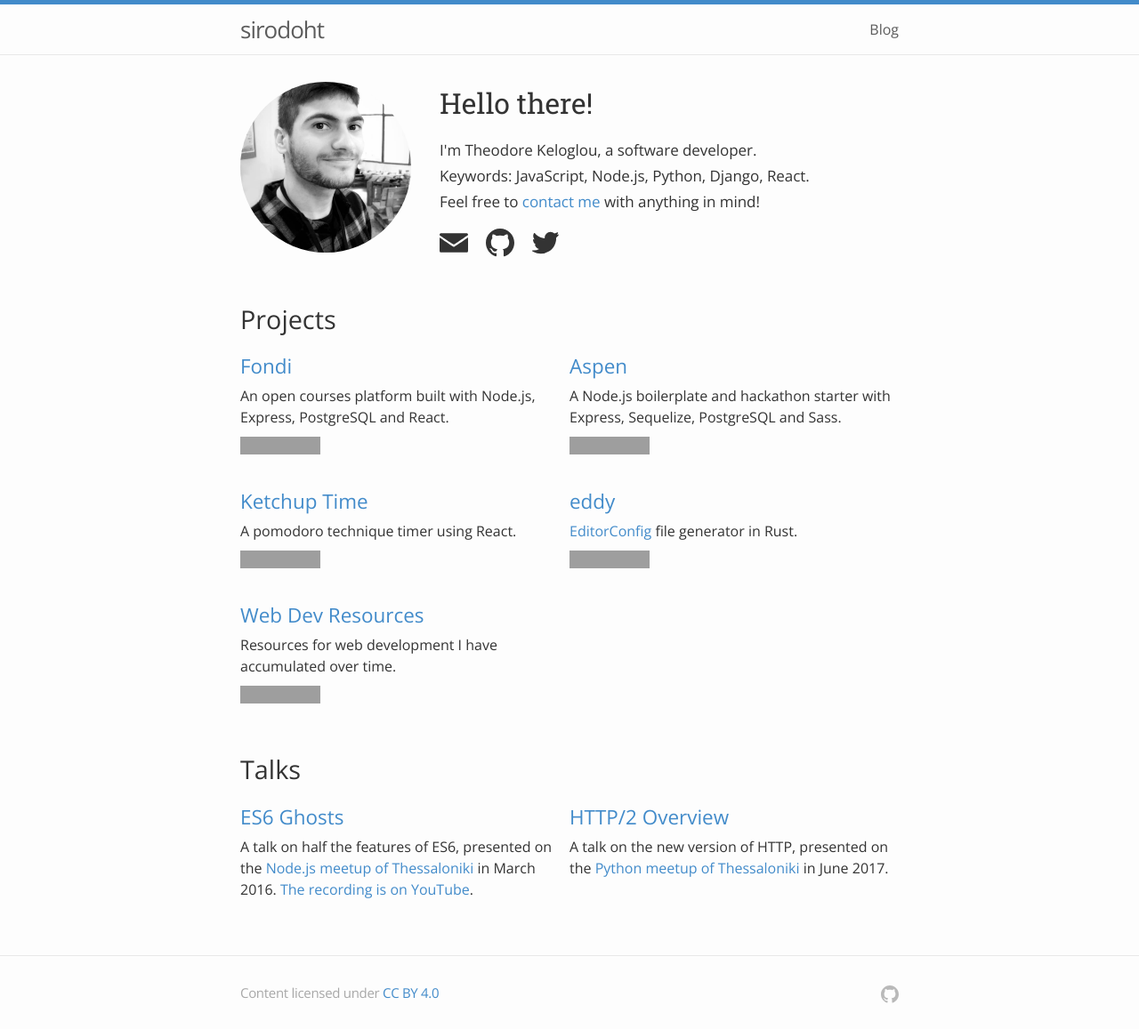
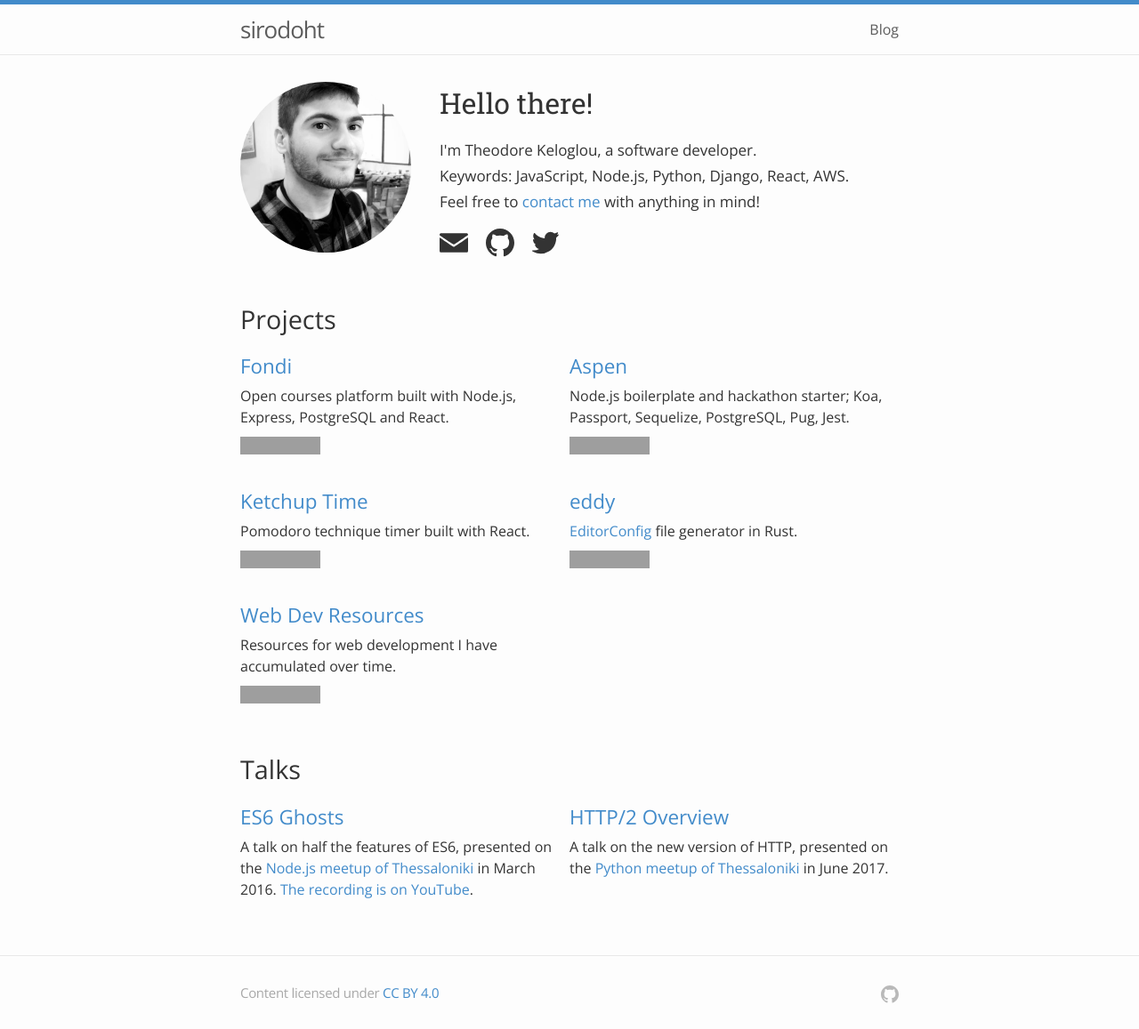
Before and after one commit to sirodoht/sirodoht.com, a Jekyll site: the page built from index.html, in a window 1280 px wide, cut to the strip 0-1157 px from the top of the page. Shown: the whole strip at 89% size. Built offline with Jekyll 4.4.1, drawn with Linux system fonts in a browser that asks for light colours; grey boxes are pictures that could not be loaded.

Commit message:
update copy on index page

```diff
--- a/index.html
+++ b/index.html
@@ -11,9 +11,9 @@ layout: default
         <p class="about-desc-text">
           I'm Theodore Keloglou, a software developer.
           <br>
-          Keywords: JavaScript, Node.js, Python, Django, React.
+          Keywords: JavaScript, Node.js, Python, Django, React, AWS.
           <br>
-          Feel free to <a href="mailto:theodorekeloglou@gmail.com?subject=Hi! What's up?" target="_blank">contact me</a>
+          Feel free to <a href="mailto:theodorekeloglou@gmail.com?subject=Hi!" target="_blank">contact me</a>
           with anything in mind!
         </p>
         <div class="about-desc-extra">
@@ -44,7 +44,7 @@ layout: default
           </a>
         </div>
         <div class="projects-content-item-desc">
-          An open courses platform built with Node.js, Express, PostgreSQL and React.
+          Open courses platform built with Node.js, Express, PostgreSQL and React.
           <iframe src="https://ghbtns.com/github-btn.html?user=sirodoht&repo=fondi&type=star&count=true&size=large" frameborder="0" scrolling="0" width="140px" height="30px" style="margin: 10px 0; display: block;"></iframe>
         </div>
       </div>
@@ -55,7 +55,7 @@ layout: default
           </a>
         </div>
         <div class="projects-content-item-desc">
-          A Node.js boilerplate and hackathon starter with Express, Sequelize, PostgreSQL and Sass.
+          Node.js boilerplate and hackathon starter; Koa, Passport, Sequelize, PostgreSQL, Pug, Jest.
           <iframe src="https://ghbtns.com/github-btn.html?user=sirodoht&repo=aspen&type=star&count=true&size=large" frameborder="0" scrolling="0" width="140px" height="30px" style="margin: 10px 0; display: block;"></iframe>
         </div>
       </div>
@@ -66,7 +66,7 @@ layout: default
           </a>
         </div>
         <div class="projects-content-item-desc">
-          A pomodoro technique timer using React.
+          Pomodoro technique timer built with React.
           <iframe src="https://ghbtns.com/github-btn.html?user=sirodoht&repo=ketchup&type=star&count=true&size=large" frameborder="0" scrolling="0" width="140px" height="30px" style="margin: 10px 0; display: block;"></iframe>
         </div>
       </div>
```
